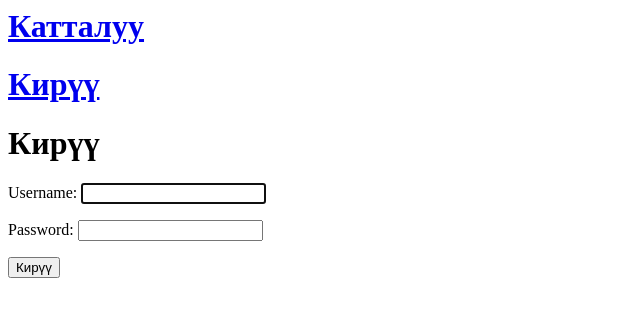
After one commit to nuraaly345/todo_project, a Django app: page /login/ in a window 1280 px wide. The commit adds this page. Shown: the top 317 px of the page, without its empty margins (0-640 px from the left). Run offline with Django 4.2, Linux system fonts and the light colour scheme.

Commit message:
Колдонуучу кируу баскычынын функциясын тузуу

```diff
--- a/todo/urls.py
+++ b/todo/urls.py
@@ -23,6 +23,7 @@ urlpatterns = [
 
     #Auth
     path('signup/', signup, name="signupuser"),
+    path('login/', loginuser, name="login"),
     path('logout/', logoutuser, name="logout"),
 
 
--- a/todoapp/templates/base.html
+++ b/todoapp/templates/base.html
@@ -1,17 +1,17 @@
 
 {% if user.is_authenticated %}
 
-{{ user.username }}
+ <h2>Учурдагы колдонуучунун аты:{{ user.username }}</h2>
 <form action="{% url 'logout' %}" method='POST'>
 
     {% csrf_token %}
-    <button type="submit">Logout</button>
+    <button type="submit">Чыгуу</button>
 </form>
 
 {% else %}
 
-<h1><a href="#">SignUp</a></h1>
-<h1><a href="#">Login</a></h1>
+<h1><a href="{% url 'signupuser' %}">Катталуу</a></h1>
+<h1><a href="{% url 'login' %}">Кирүү</a></h1>
 
 
 {% endif %}
--- a/todoapp/templates/todoapp/current.html
+++ b/todoapp/templates/todoapp/current.html
@@ -2,6 +2,6 @@
 
 {% block content %}
 
-Current
+<h2>Ийгиликтүү</h2>
 
 {% endblock %}
--- a/todoapp/templates/todoapp/home.html
+++ b/todoapp/templates/todoapp/home.html
@@ -2,5 +2,5 @@
 
 {% block content %}
 
-Home
+<h1>Башкы бет</h1>
 {% endblock %}
--- /dev/null
+++ b/todoapp/templates/todoapp/loginuser.html
@@ -0,0 +1,14 @@
+{% extends 'base.html' %}
+
+{% block content %}
+<h1>Кирүү</h1>
+
+<h2>{{ error }}</h2>
+
+<form method="POST" >
+    {% csrf_token %}
+ {{ form.as_p }}
+ <button type="submit">Кирүү</button>
+</form>
+
+{% endblock %}
--- a/todoapp/views.py
+++ b/todoapp/views.py
@@ -1,9 +1,9 @@
 from django.db import IntegrityError
 from django.shortcuts import render, redirect
-from django.contrib.auth.forms import UserCreationForm
+from django.contrib.auth.forms import UserCreationForm, AuthenticationForm
 from django.contrib.auth.models import User
 from django.db import IntegrityError
-from django.contrib.auth import login, logout
+from django.contrib.auth import login, logout, authenticate
 
 def home(request):
     return render(request, 'todoapp/home.html')
@@ -23,6 +23,19 @@ def signup(request):
         else:
             return render(request, "todoapp/signupuser.html", {'form': UserCreationForm(), 'error': 'Сыр сөз дал келбей калды' })
 
+def loginuser(request):
+    if request.method == 'GET':
+        return render(request, "todoapp/loginuser.html", {'form': AuthenticationForm()})
+    else:
+        user = authenticate(request, username=request.POST['username'], password=request.POST['password'])
+        if user is None:
+            return render(request, "todoapp/loginuser.html", {'form': AuthenticationForm() , 'error': 'Колдонуучунун аты жана сыр соз табылган жок'})
+        else:
+            login(request, user)
+            return redirect('currenttodos')
+
+
+
 def logoutuser(request):
     if request.method == 'POST':
         logout(request)
```
